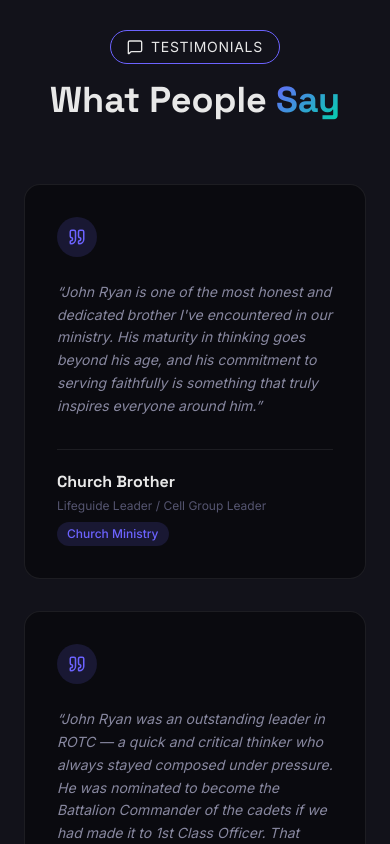
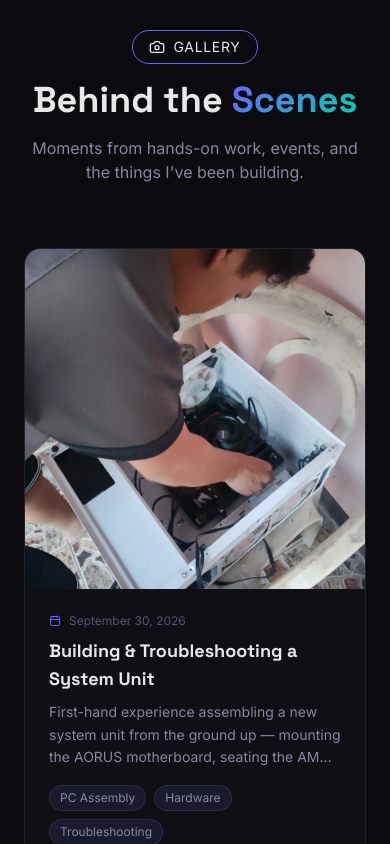
Before and after one commit to Zeshikiro/My-Portfolio, a Next.js app: page / in a window 390 px wide. Shown: the part 8540-9384 px from the top of the page. Built offline with nearby package versions, Linux system fonts and the light colour scheme.

Commit message:
Add SQL Intermediate certificate and new Gallery section

```diff
--- a/src/app/page.tsx
+++ b/src/app/page.tsx
@@ -6,6 +6,7 @@ import Skills from "@/components/Skills";
 import Projects from "@/components/Projects";
 import Education from "@/components/Education";
 import Certifications from "@/components/Certifications";
+import Gallery from "@/components/Gallery";
 import Testimonials from "@/components/Testimonials";
 import Contact from "@/components/Contact";
 import Terminal from "@/components/Terminal";
@@ -27,6 +28,7 @@ export default function Home() {
       <Projects />
       <Education />
       <Certifications />
+      <Gallery />
       <Testimonials />
       <Contact />
       <Terminal />
--- a/src/components/Certifications.tsx
+++ b/src/components/Certifications.tsx
@@ -26,6 +26,14 @@ const CERT_CATEGORIES: CertCategory[] = [
     title: "Technical & Programming",
     icon: Code,
     certs: [
+      {
+        id: "sololearn-sql-intermediate",
+        title: "SQL Intermediate",
+        org: "Sololearn",
+        date: "October 5, 2026",
+        desc: "Successfully completed the course by demonstrating theoretical and practical understanding of SQL Intermediate.",
+        image: "/Photos/sql_intermediate.jpg",
+      },
       {
         id: "sololearn-data-analytics-ai",
         title: "Data Analytics with AI",
--- a/src/components/Footer.tsx
+++ b/src/components/Footer.tsx
@@ -18,6 +18,7 @@ const NAV_LINKS = [
   { name: "Projects", href: "#projects" },
   { name: "Education", href: "#education" },
   { name: "Certifications", href: "#certifications" },
+  { name: "Gallery", href: "#gallery" },
   { name: "Contact", href: "#contact" },
 ];
 
--- /dev/null
+++ b/src/components/Gallery.tsx
@@ -0,0 +1,195 @@
+"use client";
+
+import { useState } from "react";
+import Image from "next/image";
+import { motion, AnimatePresence } from "framer-motion";
+import { Camera, Calendar, X, Maximize2 } from "lucide-react";
+
+type GalleryItem = {
+  id: string;
+  title: string;
+  date: string;
+  description: string;
+  image: string;
+  tags: string[];
+};
+
+// Add new photos here — newest first.
+// Images live in /public/Gallery/
+const GALLERY: GalleryItem[] = [
+  {
+    id: "system-unit-build",
+    title: "Building & Troubleshooting a System Unit",
+    date: "September 30, 2026",
+    description:
+      "First-hand experience assembling a new system unit from the ground up — mounting the AORUS motherboard, seating the AMD processor and Wraith cooler, routing cables, and troubleshooting the build until it ran properly.",
+    image: "/Gallery/System-Unit-Build.jpg",
+    tags: ["PC Assembly", "Hardware", "Troubleshooting"],
+  },
+];
+
+export default function Gallery() {
+  const [selected, setSelected] = useState<GalleryItem | null>(null);
+
+  const containerVariants: import("framer-motion").Variants = {
+    hidden: { opacity: 0 },
+    visible: { opacity: 1, transition: { staggerChildren: 0.15 } },
+  };
+
+  const itemVariants: import("framer-motion").Variants = {
+    hidden: { opacity: 0, y: 30 },
+    visible: {
+      opacity: 1,
+      y: 0,
+      transition: { duration: 0.6, ease: "easeOut" as const },
+    },
+  };
+
+  return (
+    <section id="gallery" className="py-24">
+      <div className="container mx-auto px-6 max-w-6xl">
+        <motion.div
+          initial="hidden"
+          whileInView="visible"
+          viewport={{ once: true, margin: "-100px" }}
+          variants={containerVariants}
+        >
+          <div className="text-center mb-16">
+            <motion.div
+              variants={itemVariants}
+              className="inline-flex items-center gap-2 px-4 py-1.5 rounded-full border border-[var(--color-accent-primary)] text-sm uppercase tracking-wider mb-4"
+            >
+              <Camera size={16} />
+              <span>Gallery</span>
+            </motion.div>
+            <motion.h2
+              variants={itemVariants}
+              className="font-heading font-bold text-4xl md:text-5xl mb-4"
+            >
+              Behind the <span className="text-gradient-primary">Scenes</span>
+            </motion.h2>
+            <motion.p
+              variants={itemVariants}
+              className="text-[var(--color-text-secondary)] max-w-xl mx-auto"
+            >
+              Moments from hands-on work, events, and the things I&apos;ve been building.
+            </motion.p>
+          </div>
+
+          <div className="grid sm:grid-cols-2 lg:grid-cols-3 gap-8">
+            {GALLERY.map((item) => (
+              <motion.button
+                key={item.id}
+                variants={itemVariants}
+                onClick={() => setSelected(item)}
+                className="group text-left bg-[var(--color-glass-bg)] border border-[var(--color-glass-border)] rounded-2xl overflow-hidden hover:-translate-y-2 hover:border-[var(--color-accent-primary)] hover:shadow-glow transition-all duration-300"
+              >
+                <div className="relative aspect-square overflow-hidden bg-[var(--color-bg-surface-hover)]">
+                  <Image
+                    src={item.image}
+                    alt={item.title}
+                    fill
+                    sizes="(min-width: 1024px) 33vw, (min-width: 640px) 50vw, 100vw"
+                    className="object-cover group-hover:scale-105 transition-transform duration-700"
+                  />
+                  <div className="absolute inset-0 bg-gradient-to-t from-black/60 via-transparent to-transparent opacity-0 group-hover:opacity-100 transition-opacity duration-300" />
+                  <div className="absolute top-3 right-3 w-9 h-9 rounded-full bg-black/50 backdrop-blur-sm flex items-center justify-center text-white opacity-0 group-hover:opacity-100 transition-opacity duration-300">
+                    <Maximize2 size={16} />
+                  </div>
+                </div>
+
+                <div className="p-6">
+                  <div className="flex items-center gap-2 text-xs text-[var(--color-text-muted)] mb-2">
+                    <Calendar size={12} className="text-[var(--color-accent-primary)]" />
+                    <span>{item.date}</span>
+                  </div>
+                  <h3 className="font-heading font-bold text-lg mb-2 text-[var(--color-text-primary)]">
+                    {item.title}
+                  </h3>
+                  <p className="text-sm text-[var(--color-text-secondary)] leading-relaxed line-clamp-3 mb-4">
+                    {item.description}
+                  </p>
+                  <div className="flex flex-wrap gap-2">
+                    {item.tags.map((tag) => (
+                      <span
+                        key={tag}
+                        className="px-2.5 py-1 rounded-full bg-[var(--color-bg-surface-hover)] border border-[var(--color-glass-border)] text-[var(--color-text-secondary)] text-xs"
+                      >
+                        {tag}
+                      </span>
+                    ))}
+                  </div>
+                </div>
+              </motion.button>
+            ))}
+          </div>
+        </motion.div>
+      </div>
+
+      {/* Lightbox */}
+      <AnimatePresence>
+        {selected && (
+          <motion.div
+            initial={{ opacity: 0 }}
+            animate={{ opacity: 1 }}
+            exit={{ opacity: 0 }}
+            className="fixed inset-0 z-[2000] flex items-center justify-center p-4 md:p-8"
+          >
+            <div
+              className="absolute inset-0 bg-black/90 backdrop-blur-sm"
+              onClick={() => setSelected(null)}
+            />
+
+            <button
+              onClick={() => setSelected(null)}
+              className="absolute top-6 right-6 z-10 w-12 h-12 rounded-full bg-[var(--color-bg-surface)] text-white flex items-center justify-center hover:bg-[var(--color-accent-primary)] transition-colors"
+              aria-label="Close"
+            >
+              <X size={24} />
+            </button>
+
+            <motion.div
+              initial={{ scale: 0.9, opacity: 0 }}
+              animate={{ scale: 1, opacity: 1 }}
+              exit={{ scale: 0.9, opacity: 0 }}
+              transition={{ type: "spring", damping: 25, stiffness: 300 }}
+              className="relative z-10 w-full max-w-4xl max-h-[90vh] overflow-y-auto bg-[var(--color-bg-surface)] border border-[var(--color-glass-border)] rounded-2xl grid md:grid-cols-[1.2fr_1fr]"
+            >
+              <div className="relative aspect-square md:aspect-auto md:min-h-[480px] bg-black">
+                <Image
+                  src={selected.image}
+                  alt={selected.title}
+                  fill
+                  sizes="(min-width: 768px) 50vw, 100vw"
+                  className="object-contain"
+                />
+              </div>
+              <div className="p-8 flex flex-col justify-center">
+                <div className="flex items-center gap-2 text-sm text-[var(--color-text-muted)] mb-3">
+                  <Calendar size={14} className="text-[var(--color-accent-primary)]" />
+                  <span>{selected.date}</span>
+                </div>
+                <h3 className="font-heading font-bold text-2xl mb-4 text-[var(--color-text-primary)]">
+                  {selected.title}
+                </h3>
+                <p className="text-[var(--color-text-secondary)] leading-relaxed mb-6">
+                  {selected.description}
+                </p>
+                <div className="flex flex-wrap gap-2">
+                  {selected.tags.map((tag) => (
+                    <span
+                      key={tag}
+                      className="px-3 py-1 rounded-full bg-[var(--color-accent-primary)]/15 text-[var(--color-accent-primary)] text-xs font-medium"
+                    >
+                      {tag}
+                    </span>
+                  ))}
+                </div>
+              </div>
+            </motion.div>
+          </motion.div>
+        )}
+      </AnimatePresence>
+    </section>
+  );
+}
--- a/src/components/Navbar.tsx
+++ b/src/components/Navbar.tsx
@@ -10,6 +10,7 @@ const NAV_LINKS = [
   { name: "Projects", href: "#projects" },
   { name: "Education", href: "#education" },
   { name: "Certifications", href: "#certifications" },
+  { name: "Gallery", href: "#gallery" },
   { name: "Contact", href: "#contact" },
 ];
 
```
Also changed, not shown: public/Gallery/System-Unit-Build.jpg (added), public/Photos/sql_intermediate.jpg (added).
